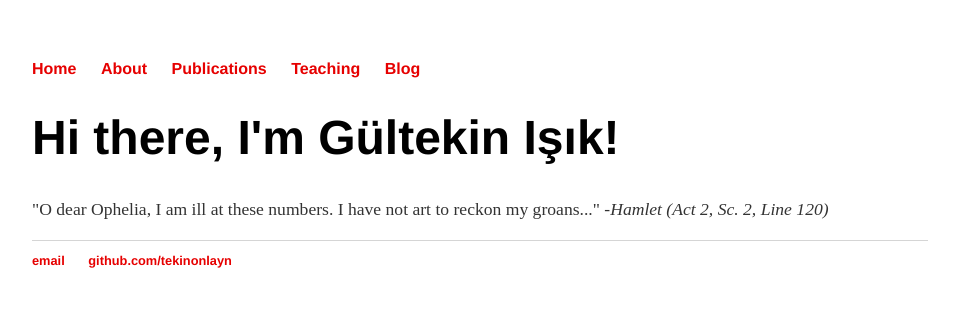
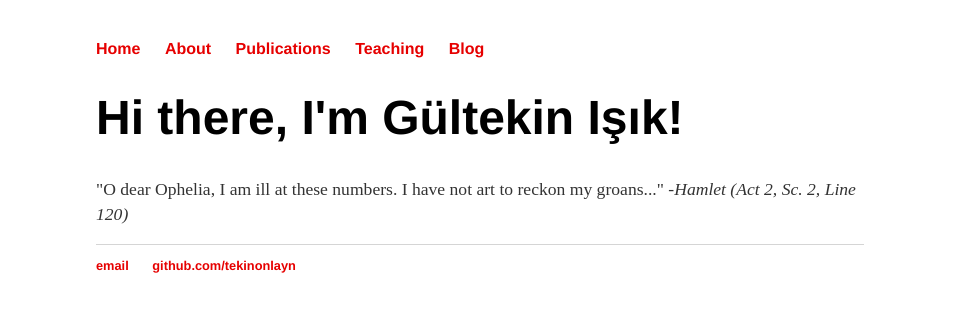
Before and after one commit to tekinonlayn/gi.github.io, a Jekyll site: the page built from index.html, in a window 1280 px wide. Shown: the top 312 px of the page, without its empty margins (160-1119 px from the left). Built offline with Jekyll 4.4.1, drawn with Linux system fonts in a browser that asks for light colours.

Commit message:
Update main.css

```diff
--- a/css/main.css
+++ b/css/main.css
@@ -1,6 +1,6 @@
 body {
-    margin: 60px auto;
-    width: 70%;
+    margin: 40px auto;
+    width: 60%;
 }
 
 nav ul, footer ul {
```
